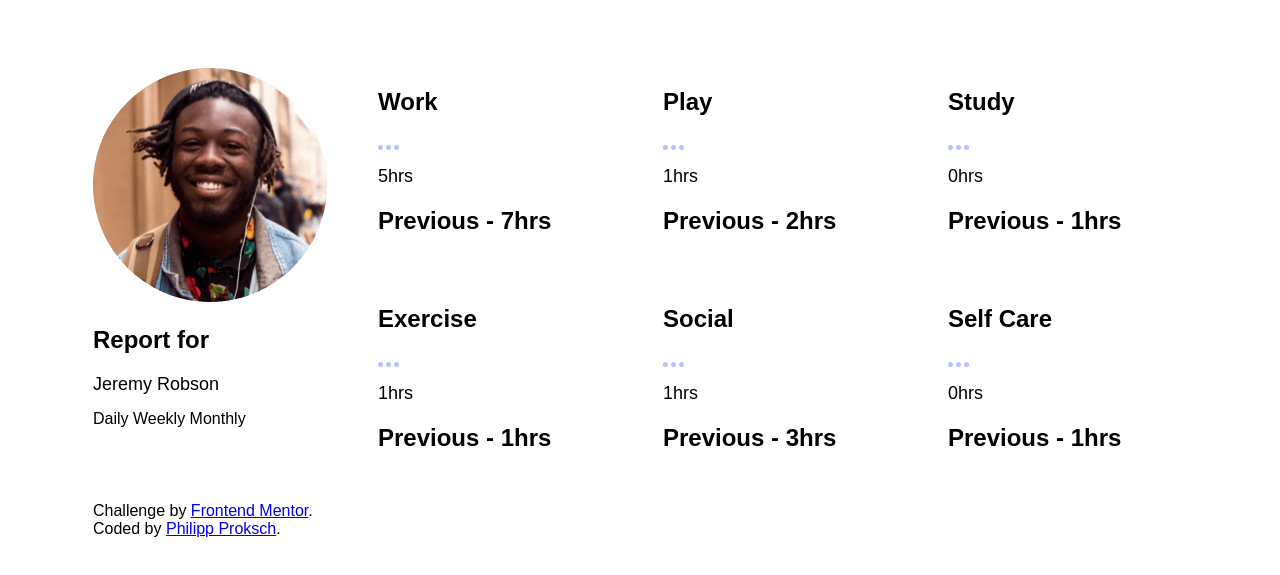
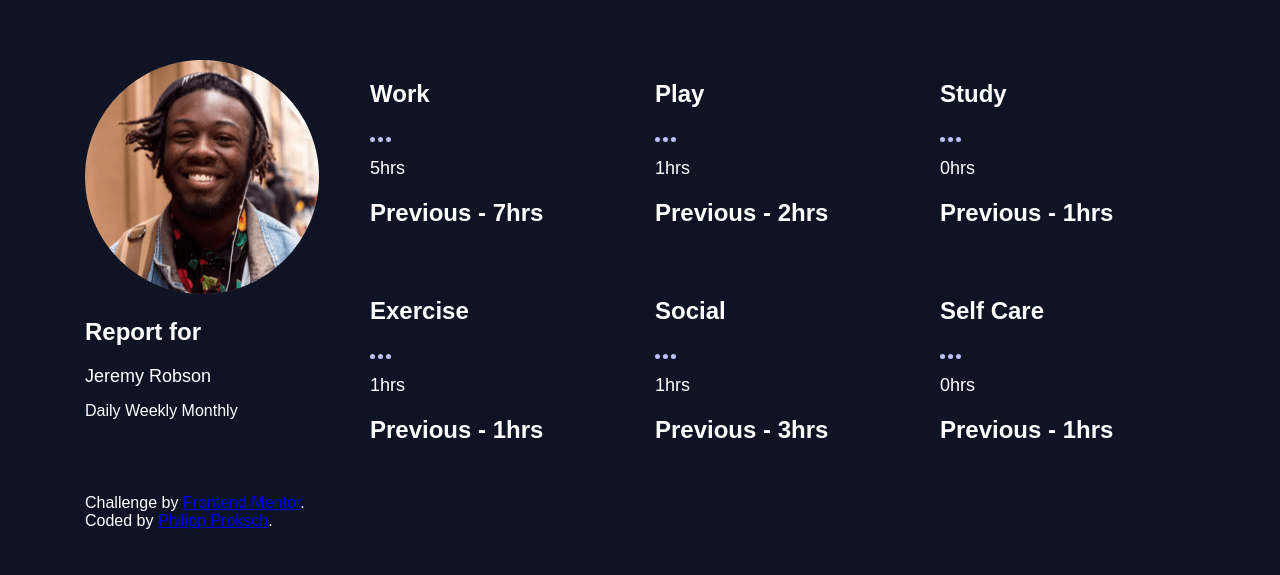
Before and after one commit to prpcodes/time-tracking-dashboard, a React (Create React App) app: page / in a window 1280 px wide. Shown: the part 105-680 px from the top of the page. Built offline with nearby package versions, Linux system fonts and the light colour scheme.

Commit message:
💄 added background-color and color

```diff
--- a/src/index.css
+++ b/src/index.css
@@ -13,9 +13,12 @@ body {
   --desaturatedblue: hsl(235, 45%, 61%);
   --paleblue: hsl(236, 100%, 87%);
 
+  margin: 0;
   width: 100vw;
   height: 100vh;
   display: flex;
   justify-content: center;
   align-items: center;
+  background-color: var(--verydarkblue);
+  color: #fff;
 }
```
